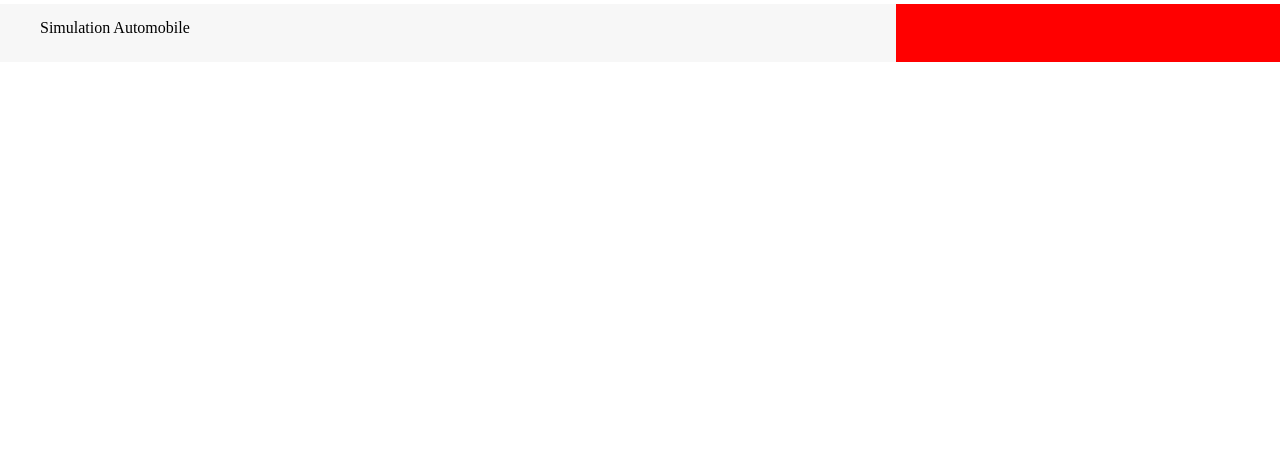
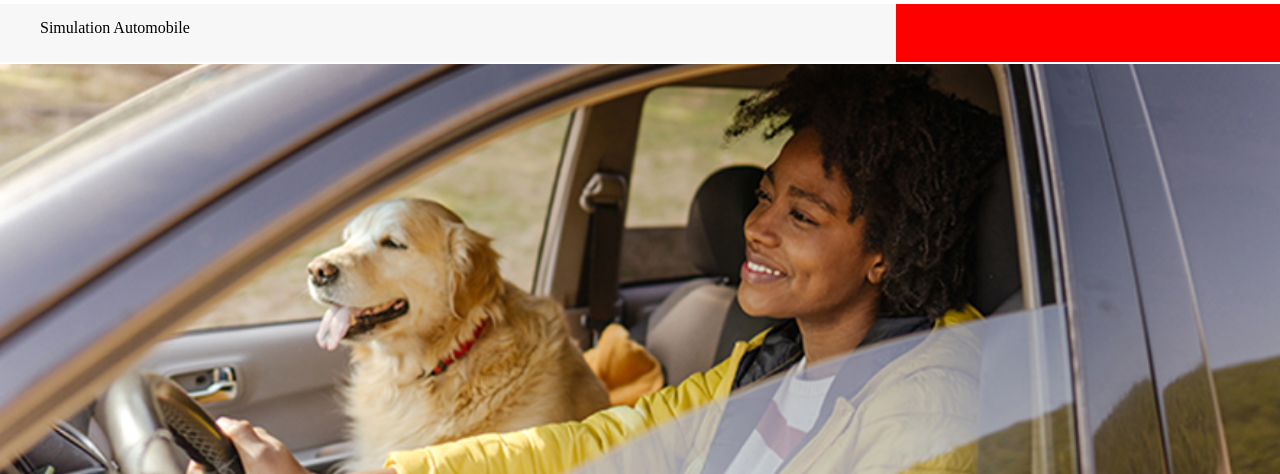
Before and after one commit to Hington/assurance_car, a plain HTML site: page index.html in a window 1280 px wide. Shown: the part 79-553 px from the top of the page. Drawn offline with Linux system fonts and the light colour scheme.

Commit message:
Update style.css

```diff
--- a/asset/css/style.css
+++ b/asset/css/style.css
@@ -77,7 +77,7 @@ nav{
     margin-left: 5px;
 }
 .headerImg{
-    background: url(./asset/img/header.png) 50% no-repeat;
+    background: url(../img/header.png) 50% no-repeat;
     background-size: cover;
     height: 60vh;
 }
```
